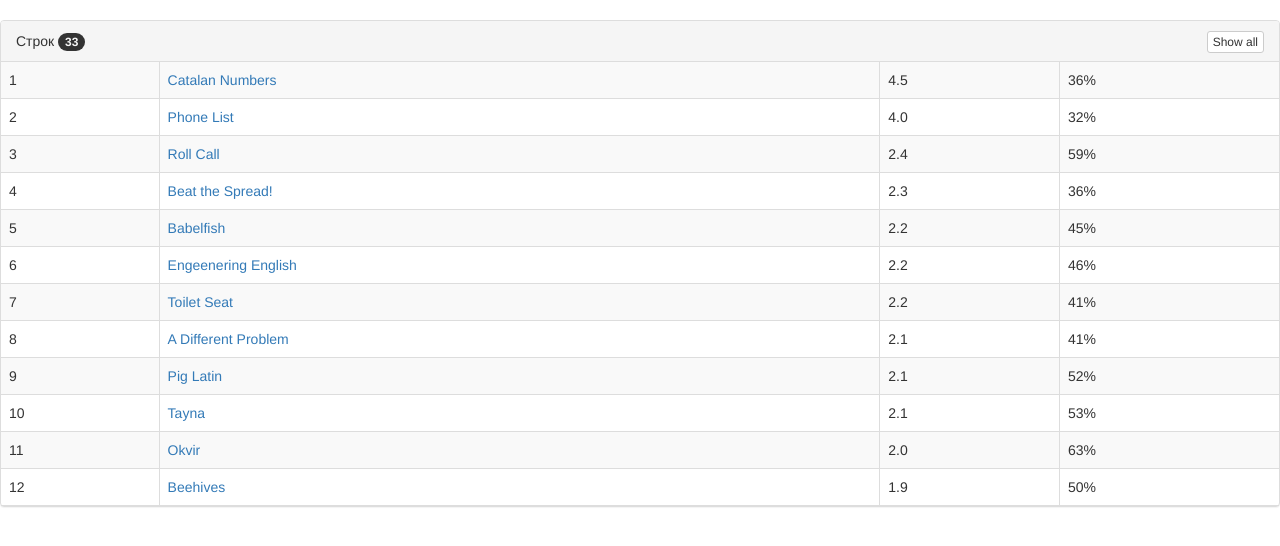
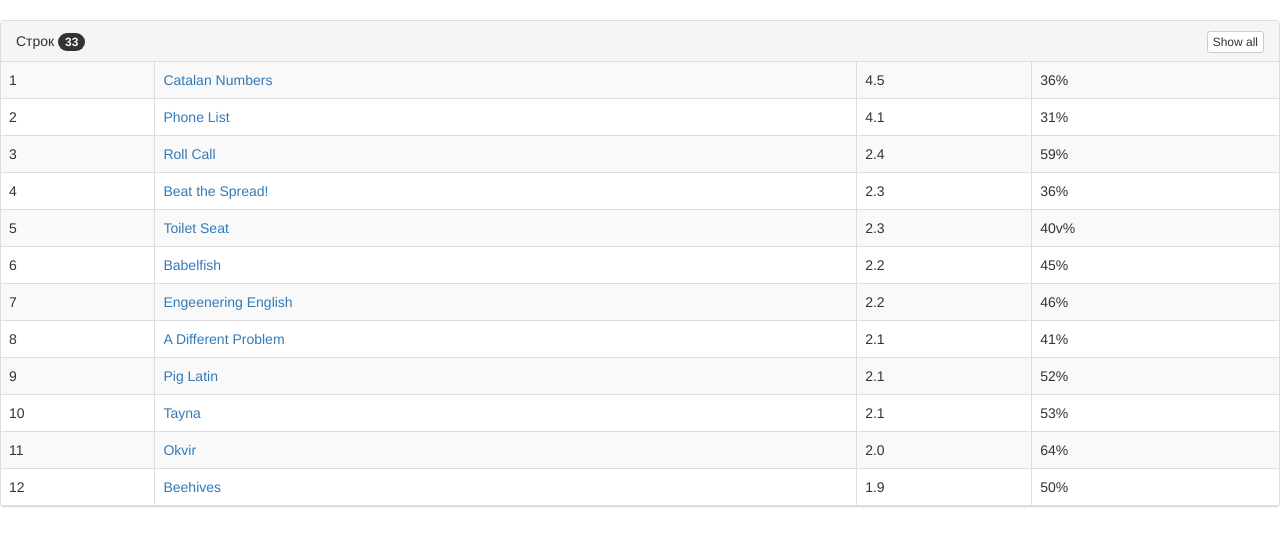
Before and after one commit to DenGodunov/dengodunov.github.io, a plain HTML site: page index.html in a window 1280 px wide. Drawn offline with nearby package versions, Linux system fonts and the light colour scheme.

Commit message:
Update index.html

```diff
--- a/index.html
+++ b/index.html
@@ -21,8 +21,6 @@
        </div>
 
 	<table id="openoff" class='off table table-bordered table-striped table-responsive table-hover'>
-
-
 		<tr>
 		    	<td></td>
 			<td><a href="https://open.kattis.com/problems/catalan">Catalan Numbers</a></td>
@@ -32,8 +30,8 @@
 		<tr>
 		    	<td></td>
 			<td><a href="https://open.kattis.com/problems/phonelist">Phone List</a></td>
-			<td>4.0</td>
-			<td>32%</td>
+			<td>4.1</td>
+			<td>31%</td>
 		</tr>
 		<tr>
 			<td></td>
@@ -49,6 +47,12 @@
 		</tr>
 		<tr>
 		    	<td></td>
+			<td><a href="https://open.kattis.com/problems/toilet">Toilet Seat</a></td>
+			<td>2.3</td>
+			<td>40v%</td>
+		</tr>
+		<tr>
+		    	<td></td>
 			<td><a href="https://open.kattis.com/problems/babelfish">Babelfish</a></td>
 			<td>2.2</td>
 			<td>45%</td>
@@ -59,12 +63,7 @@
 			<td>2.2</td>
 			<td>46%</td>
 		</tr>
-		<tr>
-		    	<td></td>
-			<td><a href="https://open.kattis.com/problems/toilet">Toilet Seat</a></td>
-			<td>2.2</td>
-			<td>41%</td>
-		</tr>
+
 		<tr>
 		    	<td></td>
 			<td><a href="https://open.kattis.com/problems/different">A Different Problem</a></td>
@@ -87,7 +86,7 @@
 		    	<td></td>
 			<td><a href="https://open.kattis.com/problems/okvir">Okvir</a></td>
 			<td>2.0</td>
-			<td>63%</td>
+			<td>64%</td>
 		</tr>
 		<tr>
 		    	<td></td>
```
